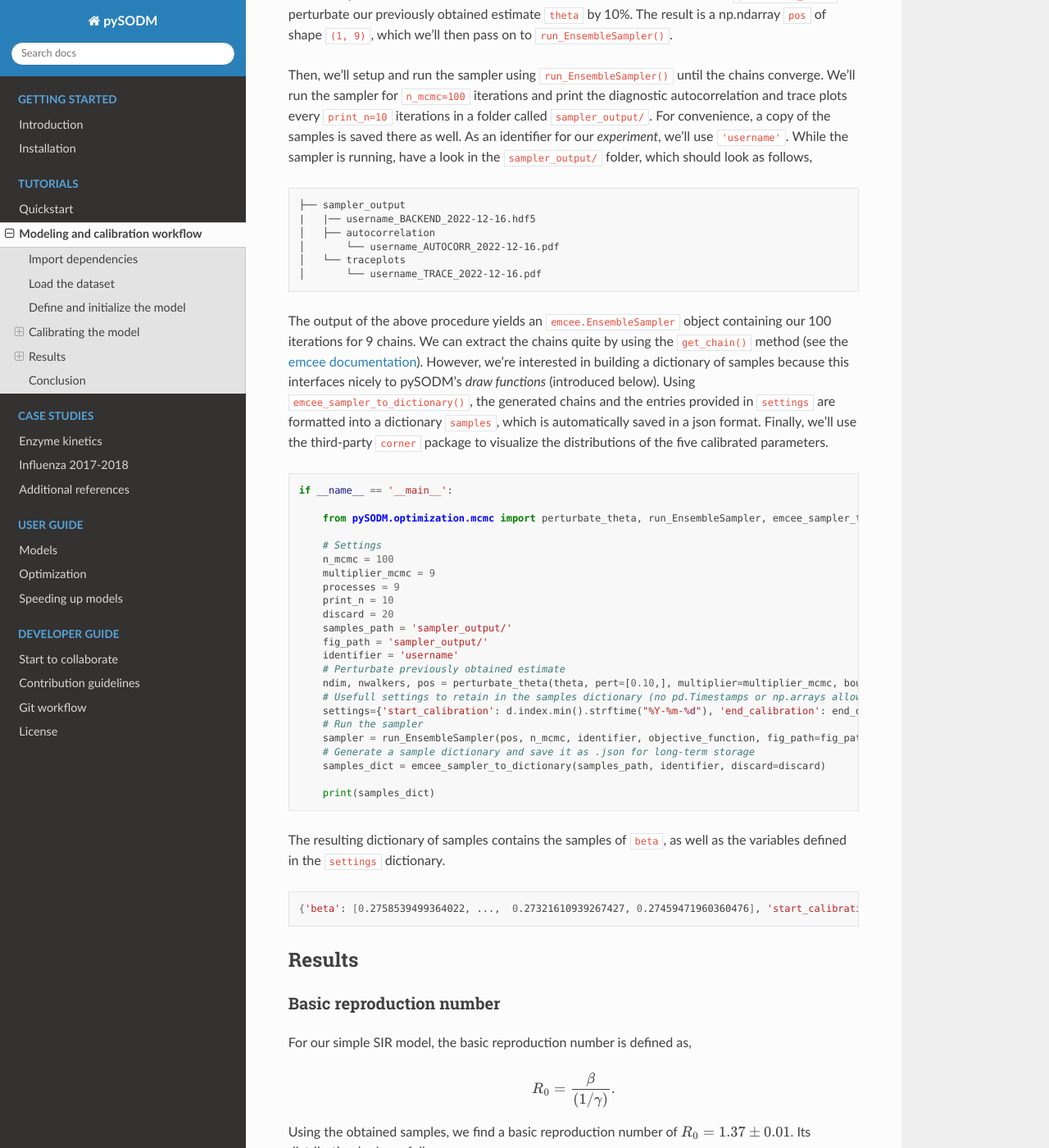
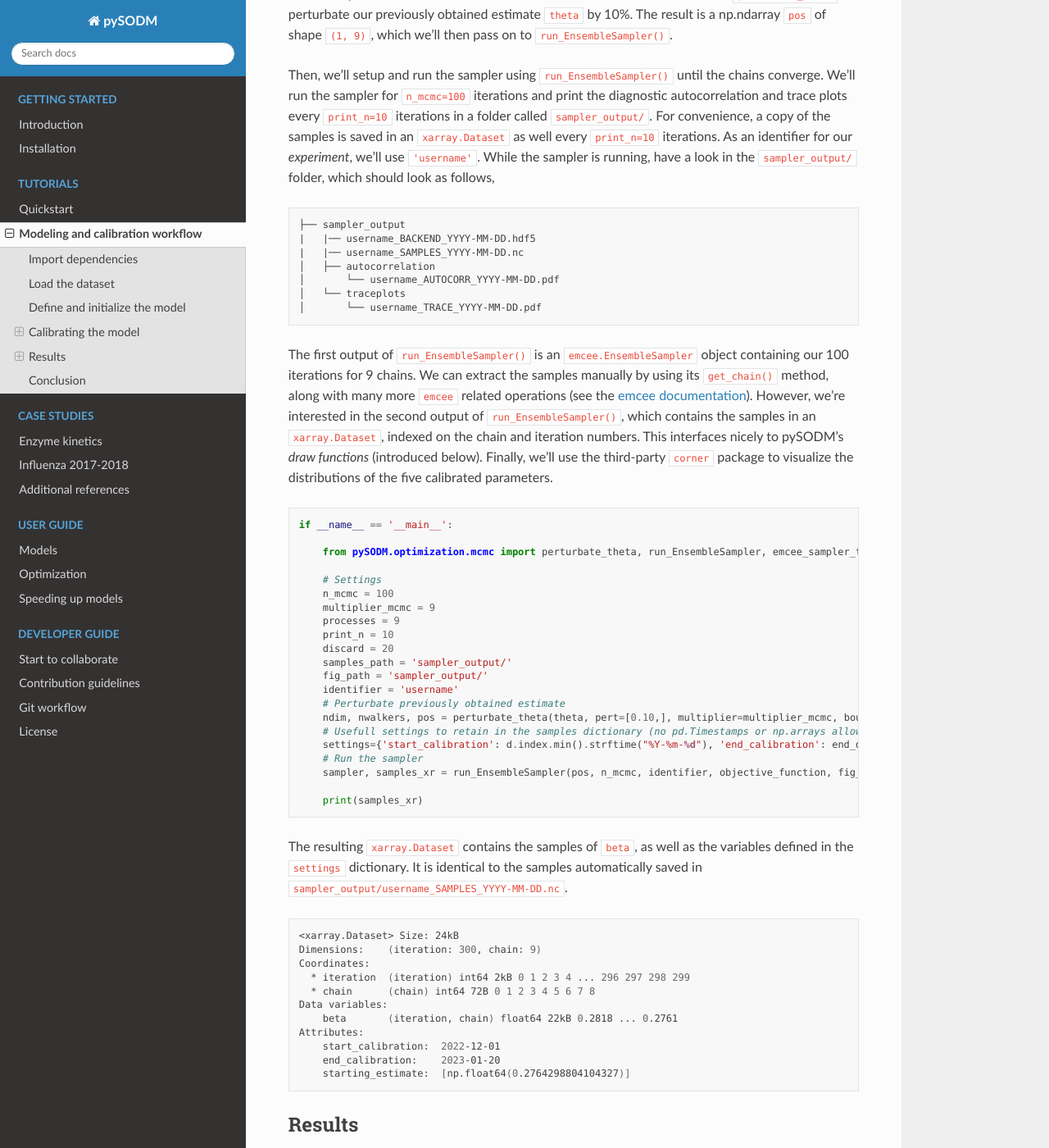
Before and after one commit to twallema/pySODM, a Sphinx documentation site: the page built from docs/workflow.md, in a window 1280 px wide and 1400 px high, scrolled down 9006 px. Shown: the whole window at 82% size. Built offline with Sphinx 7.4.7 and the Read the Docs theme 3.1.0, drawn with Linux system fonts in a browser that asks for light colours; some of the changed text lies outside the part shown.

Commit message:
update workflow tutorial

````diff
--- a/docs/workflow.md
+++ b/docs/workflow.md
@@ -288,18 +288,19 @@
 
 We'll use our previous estimate to initiate our Markov-Chain Monte-Carlo sampler. This requires the help of two functions: [perturbate_theta()](optimization.md) and [run_EnsembleSampler()](optimization.md). We'll initiate 9 chains per calibrated parameter, so there will be 9 chains in total. To do so, we'll first use `perturbate_theta` to perturbate our previously obtained estimate `theta` by 10%. The result is a np.ndarray `pos` of shape `(1, 9)`, which we'll then pass on to `run_EnsembleSampler()`.
 
-Then, we'll setup and run the sampler using `run_EnsembleSampler()` until the chains converge. We'll run the sampler for `n_mcmc=100` iterations and print the diagnostic autocorrelation and trace plots every `print_n=10` iterations in a folder called `sampler_output/`. For convenience, a copy of the samples is saved there as well. As an identifier for our *experiment*, we'll use `'username'`. While the sampler is running, have a look in the `sampler_output/` folder, which should look as follows,
+Then, we'll setup and run the sampler using `run_EnsembleSampler()` until the chains converge. We'll run the sampler for `n_mcmc=100` iterations and print the diagnostic autocorrelation and trace plots every `print_n=10` iterations in a folder called `sampler_output/`. For convenience, a copy of the samples is saved in an `xarray.Dataset` as well every `print_n=10` iterations. As an identifier for our *experiment*, we'll use `'username'`. While the sampler is running, have a look in the `sampler_output/` folder, which should look as follows,
 
 ```bash
 ├── sampler_output
-|   |── username_BACKEND_2022-12-16.hdf5
+|   |── username_BACKEND_YYYY-MM-DD.hdf5
+|   |── username_SAMPLES_YYYY-MM-DD.nc
 │   ├── autocorrelation
-│       └── username_AUTOCORR_2022-12-16.pdf
+│       └── username_AUTOCORR_YYYY-MM-DD.pdf
 │   └── traceplots
-│       └── username_TRACE_2022-12-16.pdf
+│       └── username_TRACE_YYYY-MM-DD.pdf
 ```
 
-The output of the above procedure yields an `emcee.EnsembleSampler` object containing our 100 iterations for 9 chains. We can extract the chains quite by using the `get_chain()` method (see the [emcee documentation](https://emcee.readthedocs.io/en/stable/user/sampler/)). However, we're interested in building a dictionary of samples because this interfaces nicely to pySODM's *draw functions* (introduced below). Using `emcee_sampler_to_dictionary()`, the generated chains and the entries provided in `settings` are formatted into a dictionary `samples`, which is automatically saved in a json format. Finally, we'll use the third-party `corner` package to visualize the distributions of the five calibrated parameters.
+The first output of `run_EnsembleSampler()` is an `emcee.EnsembleSampler` object containing our 100 iterations for 9 chains. We can extract the samples manually by using its `get_chain()` method, along with many more `emcee` related operations (see the [emcee documentation](https://emcee.readthedocs.io/en/stable/user/sampler/)). However, we're interested in the second output of `run_EnsembleSampler()`, which contains the samples in an `xarray.Dataset`, indexed on the chain and iteration numbers. This interfaces nicely to pySODM's *draw functions* (introduced below). Finally, we'll use the third-party `corner` package to visualize the distributions of the five calibrated parameters.
 
 ```python
 if __name__ == '__main__':
@@ -318,18 +319,27 @@
     # Perturbate previously obtained estimate
     ndim, nwalkers, pos = perturbate_theta(theta, pert=[0.10,], multiplier=multiplier_mcmc, bounds=bounds)
     # Usefull settings to retain in the samples dictionary (no pd.Timestamps or np.arrays allowed!)
-    settings={'start_calibration': d.index.min().strftime("%Y-%m-%d"), 'end_calibration': end_date.strftime("%Y-%m-%d"), 'n_chains': nwalkers, 'starting_estimate': list(theta)}
+    settings={'start_calibration': d.index.min().strftime("%Y-%m-%d"), 'end_calibration': end_date.strftime("%Y-%m-%d"), 'starting_estimate': list(theta)}
     # Run the sampler
-    sampler = run_EnsembleSampler(pos, n_mcmc, identifier, objective_function, fig_path=fig_path, samples_path=samples_path, print_n=print_n, processes=processes, progress=True, settings_dict=settings)
-    # Generate a sample dictionary and save it as .json for long-term storage
-    samples_dict = emcee_sampler_to_dictionary(samples_path, identifier, discard=discard)
+    sampler, samples_xr = run_EnsembleSampler(pos, n_mcmc, identifier, objective_function, fig_path=fig_path, samples_path=samples_path, print_n=print_n, processes=processes, progress=True, settings_dict=settings)
 
-    print(samples_dict)
+    print(samples_xr)
 ```
 
-The resulting dictionary of samples contains the samples of `beta`, as well as the variables defined in the `settings` dictionary.
+The resulting `xarray.Dataset` contains the samples of `beta`, as well as the variables defined in the `settings` dictionary. It is identical to the samples automatically saved in `sampler_output/username_SAMPLES_YYYY-MM-DD.nc`.
+
 ```bash
-{'beta': [0.2758539499364022, ...,  0.27321610939267427, 0.27459471960360476], 'start_calibration': '2022-12-01', 'end_calibration': '2023-01-20', 'n_chains': 9, 'starting_estimate': [0.2745855197310446]}
+<xarray.Dataset> Size: 24kB
+Dimensions:    (iteration: 300, chain: 9)
+Coordinates:
+  * iteration  (iteration) int64 2kB 0 1 2 3 4 ... 296 297 298 299
+  * chain      (chain) int64 72B 0 1 2 3 4 5 6 7 8
+Data variables:
+    beta       (iteration, chain) float64 22kB 0.2818 ... 0.2761
+Attributes:
+    start_calibration:  2022-12-01
+    end_calibration:    2023-01-20
+    starting_estimate:  [np.float64(0.2764298804104327)]
 ```
 
 ### Results
@@ -345,7 +355,7 @@
 ```python
 # Visualize the distribution of the basic reproduction number
 fig,ax=plt.subplots()
-ax.hist(np.array(samples_dict['beta'])*model.parameters['gamma'], density=True, color='black', alpha=0.6)
+ax.hist(samples_xr['beta'].values.flatten()*model.parameters['gamma'], density=True, color='black', alpha=0.6)
 ax.set_xlabel('$R_0$')
 plt.show()
 plt.close()
@@ -357,14 +367,14 @@
 
 Next, let's visualize how well our simple SIR model fits the data. To this end, we'll simulate the model a number of times, and we'll update the value of `beta` with a sample from its posterior probability distribution obtained using the MCMC. Then, we'll add the noise introduced by observing the epidemiological process to each simulated model trajectory using `add_negative_binomial()`. Finally, we'll visualize the individual model trajectories and the data to asses the goodness-of-fit.
 
-To repeatedly simulate a model and update a parameter value in each consecutive run, you can use pySODM's *draw function*. These functions **always** take the model `parameters` as its first input argument, and the `initial_states` as the second argument, followed by an arbitrary number of user-defined parameters to aid in the draw function. A draw function must always return the dictionary of model `parameters` and the dictionary of `initial_states`, without alterations to the dictionaries keys. The draw function defines how parameters and initial conditions can change during consecutive simulations of the model, i.e. it updates parameter values in the model parameters dictionary. This feature is useful to perform sensitivty analysis.
+To repeatedly simulate a model and update a parameter value in each consecutive run, you can use pySODM's *draw function*. These functions **always** take the model `parameters` as its first input argument, followed by an arbitrary number of user-defined parameters to aid in the draw function. A draw function must always return the dictionary of model `parameters`, without alterations to the dictionaries keys. The draw function defines how parameters and initial conditions can change during consecutive simulations of the model, i.e. it updates parameter values in the model parameters dictionary. This feature is useful to perform sensitivty analysis.
 
-In this example, we'll use a draw function to replace `beta` with a random value obtained from its posterior probability distribution obtained during calibration. We accomplish this by defining a draw function with one additional argument, `samples`, which is a list containing the samples of the posterior probability distribution of `beta`. `np.random.choice()` is used to sample a random value of `beta` and assign it to the model parameteres dictionary,
+In this example, we'll use a draw function to replace `beta` with a random value obtained from its posterior probability distribution obtained during sampling. We accomplish this by defining a draw function with one additional argument, `samples`, which is a list containing the samples of the posterior probability distribution of `beta`. `np.random.choice()` is used to sample a random value of `beta` and assign it to the model parameteres dictionary,
 
 ```python
 # Define draw function
 def draw_fcn(parameters, samples):
-    parameters['beta'] = np.random.choice(np.array(samples))
+    parameters['beta'] = np.random.choice(samples)
     return parameters
 ```
 
@@ -374,11 +384,11 @@
 2. `draw_function_kwargs`: a dictionary containing all parameters of the draw function not equal to `parameters`.
 4. `processes`: the number of cores to divide the `N` simulations over.
 
-As demonstrated in the quickstart example, the `xarray` containing the model output will now contain an additional dimension to accomodate the repeated simulations: `draws`.
+As demonstrated in the quickstart example, the `xarray.Dataset` containing the model output will now contain an additional dimension to accomodate the repeated simulations: `draws`.
 
 ```python
 # Simulate model
-out = model.sim([d.index.min(), d.index.max()+pd.Timedelta(days=28)], N=50, draw_function=draw_fcn, draw_function_kwargs={'samples': samples_dict['beta']}, processes=processes)
+out = model.sim([d.index.min(), d.index.max()+pd.Timedelta(days=28)], N=50, draw_function=draw_fcn, draw_function_kwargs={'samples': samples_xr['beta'].values.flatten()}, processes=processes)
 # Add negative binomial observation noise
 out = add_negative_binomial_noise(out, dispersion)
 # Visualize result
@@ -427,7 +437,7 @@
 
 ```python
 # Simulate the model
-out_with = model_with.sim([d.index.min(), d.index.max()+pd.Timedelta(days=2*28)], N=50, draw_function=draw_fcn, draw_function_kwargs={'samples': samples_dict['beta']} processes=processes)
+out_with = model_with.sim([d.index.min(), d.index.max()+pd.Timedelta(days=2*28)], N=50, draw_function=draw_fcn, draw_function_kwargs={'samples': samples_xr['beta'].values.flatten()} processes=processes)
 
 # Add negative binomial observation noise
 out_with = add_negative_binomial_noise(out_with, alpha)
````
Also changed, not shown: other parts of docs/workflow.md (+1 -1 lines).
